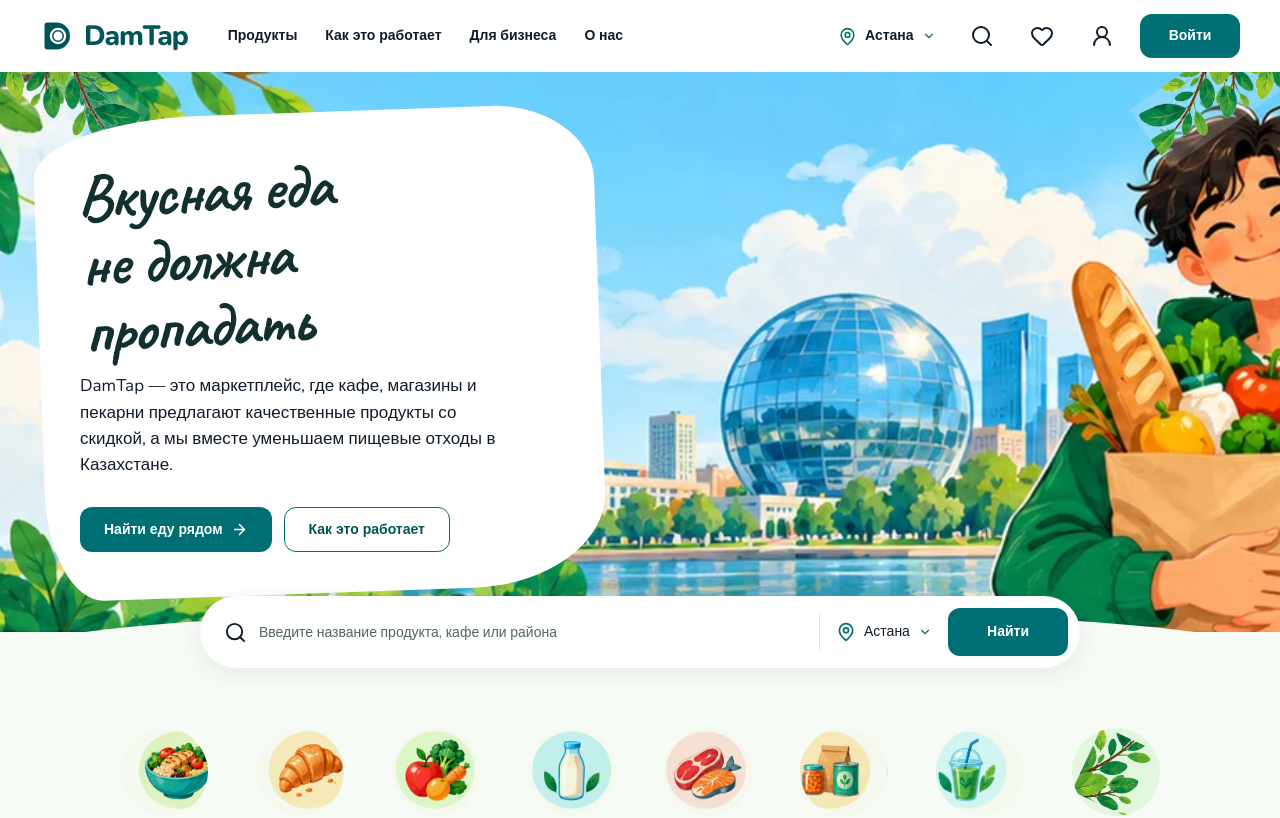
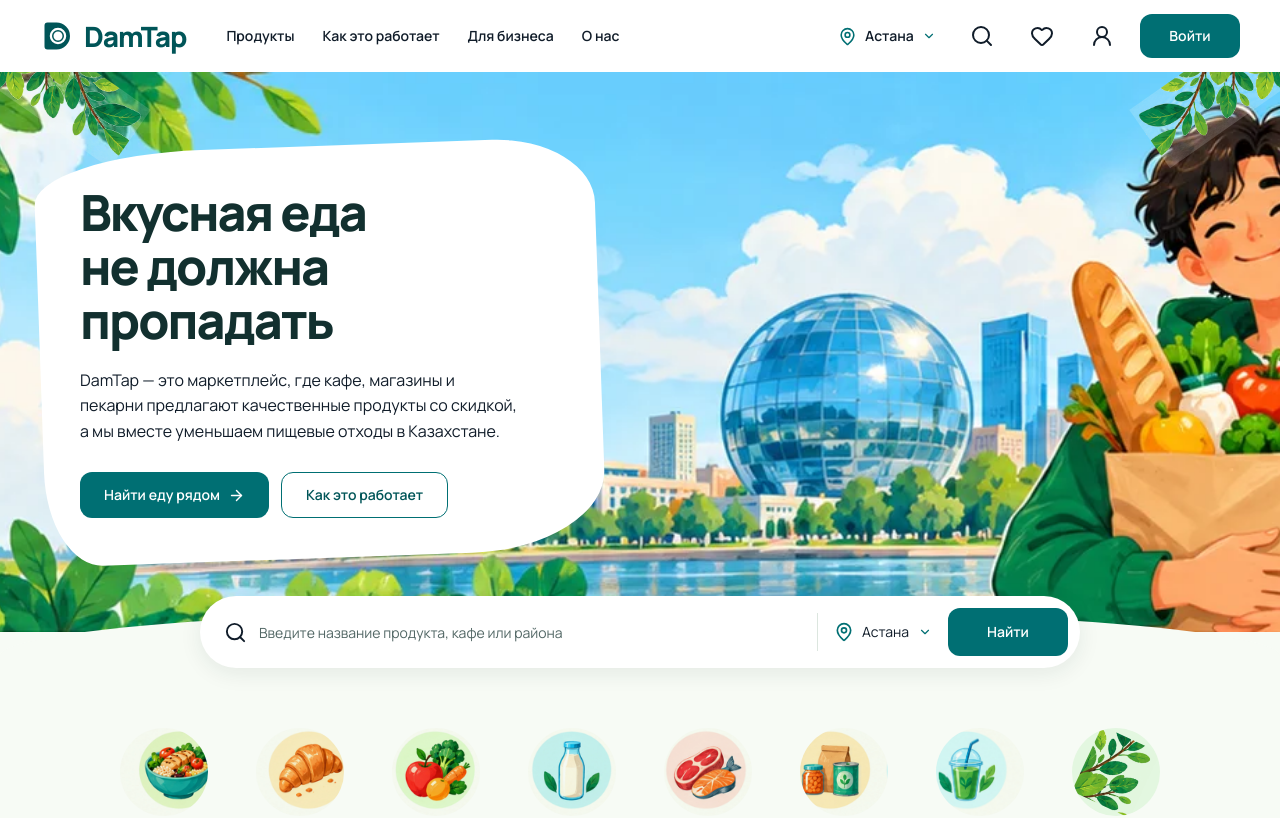
Before and after one commit to commedeschamps/DamTap, a Next.js app: page / in a window 1280 px wide. Shown: the top 818 px of the page. Built offline with nearby package versions, Linux system fonts and the light colour scheme.

Commit message:
style: migrate typography to Manrope
Replace Nunito and Caveat with Cyrillic-enabled Manrope and font fallbacks. Align heading, navigation, card and dialog type scales and remove the rotated handwritten heading.

```diff
--- a/app/globals.css
+++ b/app/globals.css
@@ -36,8 +36,7 @@
 }
 
 @theme inline {
-  --font-sans: var(--font-nunito);
-  --font-handwriting: var(--font-caveat);
+  --font-sans: var(--font-manrope);
 }
 
 :root {
@@ -47,7 +46,7 @@
 
 * { box-sizing: border-box; }
 html { scroll-behavior: smooth; scroll-padding-top: 96px; }
-body { margin: 0; background: var(--color-cream); color: var(--color-ink); font-family: var(--font-nunito), sans-serif; font-size: 16px; line-height: 1.55; }
+body { margin: 0; background: var(--color-cream); color: var(--color-ink); font-family: var(--font-manrope), Arial, sans-serif; font-size: 16px; line-height: 1.55; }
 button, input, select { font: inherit; }
 button, a, input, select { -webkit-tap-highlight-color: transparent; }
 button, select { cursor: pointer; }
@@ -60,10 +59,10 @@
 ::placeholder { color: var(--color-muted-readable); opacity: 1; }
 img { max-width: 100%; }
 h1, h2, h3, p { margin: 0; }
-h2 { font-size: 28px; font-weight: 700; line-height: 1.2; letter-spacing: -.025em; }
+h2 { font-size: clamp(28px, 2.5vw, 34px); font-weight: 700; line-height: 1.2; letter-spacing: -.03em; }
 h3 { font-weight: 700; }
 .page-container, .header-inner, .hero-inner { width: min(1200px, calc(100% - var(--page-gutter) * 2)); margin-inline: auto; }
-.button { display: inline-flex; align-items: center; justify-content: center; gap: 8px; min-height: 44px; padding: 12px 24px; border-radius: var(--radius-button); font-size: 14px; line-height: 1.4; font-weight: 800; white-space: nowrap; transition: background .18s ease, box-shadow .18s ease; }
+.button { display: inline-flex; align-items: center; justify-content: center; gap: 8px; min-height: 44px; padding: 12px 24px; border-radius: var(--radius-button); font-size: 14px; line-height: 1.4; font-weight: 600; white-space: nowrap; transition: background .18s ease, box-shadow .18s ease; }
 .button-primary { background: var(--color-primary); color: var(--color-white); }
 .button-primary:hover { background: var(--color-primary-dark); box-shadow: var(--shadow-button); }
 .button-outline { border: 1.5px solid var(--color-primary); background: var(--color-white); color: var(--color-primary-dark); }
@@ -80,11 +79,11 @@
 .brand { display: inline-flex; align-items: center; margin-right: 16px; white-space: nowrap; flex-shrink: 0; }
 .logo { display: inline-flex; align-items: center; gap: 8px; color: var(--color-primary-dark); line-height: 1; }
 .logo-symbol { width: 36px; height: 36px; flex-shrink: 0; }
-.logo-wordmark { font-family: inherit; font-size: 28px; font-weight: 800; letter-spacing: -.04em; }
+.logo-wordmark { font-family: var(--font-manrope), Arial, sans-serif; font-size: 28px; font-weight: 800; letter-spacing: -.04em; }
 .logo-inverse { color: var(--color-white); }
-.desktop-menu { display: flex; align-items: center; gap: 28px; font-size: 14px; font-weight: 700; white-space: nowrap; }
+.desktop-menu { display: flex; align-items: center; gap: 28px; font-size: 14px; font-weight: 600; white-space: nowrap; }
 .desktop-menu a:hover { color: var(--color-primary); text-decoration: underline; text-underline-offset: 4px; }
-.header-city { margin-left: auto; display: flex; align-items: center; gap: 8px; color: var(--color-primary); font-size: 14px; font-weight: 700; }
+.header-city { margin-left: auto; display: flex; align-items: center; gap: 8px; color: var(--color-primary); font-size: 14px; font-weight: 600; }
 .header-city select, .search-city select { appearance: none; border: 0; background: transparent; color: var(--color-ink); padding: 8px 0; }
 .header-actions { display: flex; align-items: center; gap: 16px; }
 .favorites-control { position: relative; }
@@ -98,9 +97,9 @@
 .hero-inner { height: 100%; display: flex; align-items: center; }
 .hero-copy { position: relative; width: 560px; max-width: 100%; padding: 40px; }
 .hero-copy::before { content: ""; background: var(--color-white); position: absolute; inset: 0; z-index: -1; border-radius: var(--radius-blob); transform: rotate(-2deg); }
-.hero h1 { font-family: var(--font-caveat), cursive; font-size: clamp(40px, 5vw, 64px); font-weight: 700; line-height: 1.05; letter-spacing: -.025em; color: var(--color-text); margin: 0 0 20px; transform: rotate(-3deg); }
+.hero h1 { font-family: var(--font-manrope), Arial, sans-serif; font-size: clamp(40px, 3.9vw, 56px); font-weight: 800; line-height: 1.08; letter-spacing: -.04em; color: var(--color-text); margin: 0 0 20px; }
 .hero h1 span { display: block; }
-.hero-copy p { font-size: 17px; line-height: 1.55; max-width: 440px; margin: 0 0 28px; }
+.hero-copy p { font-size: 16px; line-height: 1.6; max-width: 440px; margin: 0 0 28px; }
 .hero-buttons { display: flex; flex-wrap: wrap; gap: 12px; }
 .hero-leaves { position: absolute; width: 152px; height: auto; top: -12px; pointer-events: none; z-index: 1; }
 .hero-leaves-left { left: -8px; transform: rotate(35deg); }
@@ -112,7 +111,7 @@
 .search-city { display: flex; align-items: center; gap: 8px; border-left: 1px solid var(--color-border); padding-left: 16px; color: var(--color-primary); font-size: 14px; }
 .food-search > .button { min-width: 120px; min-height: 48px; }
 .categories { display: flex; justify-content: safe center; gap: 24px; margin-top: calc(36px + 56px); overflow-x: auto; scrollbar-width: none; padding-block: 4px; }
-.category { display: flex; flex-direction: column; align-items: center; justify-content: flex-start; width: 112px; flex-shrink: 0; font-size: 15px; line-height: 1.25; font-weight: 700; background: transparent; gap: 10px; text-align: center; }
+.category { display: flex; flex-direction: column; align-items: center; justify-content: flex-start; width: 112px; flex-shrink: 0; font-size: 14px; line-height: 1.35; font-weight: 600; background: transparent; gap: 10px; text-align: center; }
 .category-art { height: 88px; width: 88px; display: flex; align-items: center; justify-content: center; overflow: hidden; border-radius: var(--radius-pill); flex-shrink: 0; }
 .category-art img { width: 88px; height: 88px; object-fit: cover; mix-blend-mode: multiply; }
 .category:hover .category-art, .category[aria-pressed="true"]:not(.category-all) .category-art { outline: 2px solid var(--color-primary); outline-offset: 3px; }
@@ -120,28 +119,28 @@
 .category-all img { width: 72px; height: 64px; object-fit: cover; transform: rotate(-65deg); }
 .offer-section { margin-top: var(--section-space); padding: 24px; background: var(--color-offers); border-radius: var(--radius-card); position: relative; min-width: 0; }
 .section-heading { display: flex; align-items: baseline; justify-content: space-between; gap: 24px; margin-bottom: 24px; }
-.section-heading h2 { font-size: 28px; min-width: 0; }
+.section-heading h2 { min-width: 0; }
 .offer-strip { display: flex; gap: 20px; overflow-x: auto; scroll-snap-type: x mandatory; scrollbar-width: thin; scrollbar-color: var(--color-primary) transparent; overscroll-behavior-inline: contain; padding: 8px 4px 16px; margin-inline: -4px; }
 .offer-card { flex: 0 0 260px; width: 260px; min-width: 0; background: var(--color-white); border-radius: var(--radius-card); padding: 12px; scroll-snap-align: start; box-shadow: var(--shadow-search); transition: transform .18s ease; }
 .offer-card:hover { transform: translateY(-2px); }
 .offer-image { aspect-ratio: 4 / 3; position: relative; overflow: hidden; border-radius: var(--radius-small); }
 .offer-image-link { position: absolute; inset: 0; width: 100%; background: var(--color-green-soft); }
 .offer-image img { object-fit: cover; }
-.discount { position: absolute; left: 8px; top: 8px; background: var(--color-discount); color: var(--color-discount-text); padding: 4px 8px; border-radius: var(--radius-pill); font-size: 14px; font-weight: 900; pointer-events: none; }
+.discount { position: absolute; left: 8px; top: 8px; background: var(--color-discount); color: var(--color-discount-text); padding: 4px 8px; border-radius: var(--radius-pill); font-size: 14px; font-weight: 700; pointer-events: none; }
 .offer-favorite { position: absolute; right: 4px; top: 4px; color: var(--color-white); background: var(--color-overlay); width: 44px; height: 44px; border-radius: var(--radius-pill); display: grid; place-items: center; }
 .offer-favorite:hover, .offer-favorite[aria-pressed="true"] { background: var(--color-primary); }
 .distance { position: absolute; left: 8px; bottom: 8px; display: inline-flex; align-items: center; gap: 4px; background: var(--color-white); padding: 4px 8px; font-size: 12px; line-height: 1.25; border-radius: var(--radius-pill); pointer-events: none; }
 .distance svg { color: var(--color-primary); fill: var(--color-primary); stroke: var(--color-white); }
 .offer-body { padding-top: 12px; }
-.offer-body h3 { font-size: 16px; font-weight: 700; line-height: 1.3; min-height: 48px; }
+.offer-body h3 { font-size: 17px; font-weight: 700; line-height: 1.35; min-height: 48px; }
 .offer-body h3 button { background: transparent; text-align: left; cursor: pointer; }
 .offer-body h3 button:hover { color: var(--color-primary); }
-.venue { color: var(--color-muted-readable); font-size: 14px; margin-top: 8px; }
+.venue { color: var(--color-muted-readable); font-size: 14px; margin-top: 8px; font-weight: 500; }
 .offer-bottom { display: flex; justify-content: space-between; align-items: center; gap: 8px; margin-top: 8px; }
 .prices { display: flex; flex-wrap: nowrap; align-items: baseline; gap: 8px; min-width: 0; }
-.prices strong { color: var(--color-sale-text); font-size: 16px; font-weight: 900; white-space: nowrap; }
+.prices strong { color: var(--color-sale-text); font-size: 16px; font-weight: 700; white-space: nowrap; }
 .prices del { color: var(--color-muted-readable); font-size: 12px; white-space: nowrap; }
-.countdown { display: inline-flex; align-items: center; justify-content: center; gap: 4px; padding: 8px; background: var(--color-sale-soft); color: var(--color-sale-text); font-size: 12px; line-height: 1.25; font-weight: 800; font-variant-numeric: tabular-nums; border-radius: var(--radius-pill); white-space: nowrap; flex-shrink: 0; }
+.countdown { display: inline-flex; align-items: center; justify-content: center; gap: 4px; padding: 8px; background: var(--color-sale-soft); color: var(--color-sale-text); font-size: 12px; line-height: 1.25; font-weight: 600; font-variant-numeric: tabular-nums; border-radius: var(--radius-pill); white-space: nowrap; flex-shrink: 0; }
 .strip-wrap { position: relative; }
 .strip-controls { display: flex; justify-content: flex-end; gap: 8px; margin-top: 12px; }
 .strip-arrow { display: grid; place-items: center; background: var(--color-white); color: var(--color-primary); width: 44px; height: 44px; border-radius: var(--radius-pill); box-shadow: var(--shadow-button); }
@@ -156,7 +155,7 @@
 .how-section h2 { margin-bottom: 24px; }
 .steps { display: grid; grid-template-columns: repeat(3, minmax(0, 1fr)); gap: 32px; margin: 0; padding: 0; list-style: none; }
 .step { display: grid; grid-template-rows: 48px 1fr 200px; gap: 24px; min-width: 0; }
-.step-number { display: grid; place-items: center; background: var(--color-step); color: var(--color-white); border-radius: var(--radius-pill); font-family: var(--font-caveat), cursive; font-weight: 700; font-size: 28px; width: 48px; height: 48px; }
+.step-number { display: grid; place-items: center; background: var(--color-step); color: var(--color-white); border-radius: var(--radius-pill); font-family: var(--font-manrope), Arial, sans-serif; font-weight: 600; font-size: 18px; width: 48px; height: 48px; }
 .step-copy { max-width: 280px; }
 .step-copy h3 { font-size: 20px; line-height: 1.2; min-height: 48px; }
 .step-copy p { font-size: 15px; color: var(--color-muted-readable); line-height: 1.5; margin-top: 12px; max-width: 280px; }
@@ -182,13 +181,13 @@
 .app-dialog::backdrop { background: var(--color-overlay); }
 .dialog-close { position: absolute; right: 10px; top: 10px; z-index: 2; background: var(--color-white); }
 .dialog-content { padding: 36px 28px 28px; display: grid; gap: 14px; }
-.dialog-content h2 { font-size: 27px; padding-right: 15px; }
-.dialog-content p { font-size: 14px; }
+.dialog-content h2 { font-size: 24px; padding-right: 15px; line-height: 1.25; letter-spacing: -.025em; }
+.dialog-content p { font-size: 15px; line-height: 1.55; }
 .dialog-content .demo-note { color: var(--color-muted-readable); font-size: 13px; }
 .dialog-eyebrow { color: var(--color-primary); font-weight: 800; }
 .detail-image { width: 100%; height: 240px; object-fit: cover; }
-.detail-price { font-weight: 900; color: var(--color-sale-text); font-size: 24px !important; }
-.detail-price del { color: var(--color-muted-readable); font-size: 16px; font-weight: 400; margin-left: 12px; }
+.detail-price { font-weight: 700; color: var(--color-sale-text); font-size: 24px !important; }
+.detail-price del { color: var(--color-muted-readable); font-size: 14px; font-weight: 400; margin-left: 12px; }
 .pickup-details { display: grid; gap: 12px; padding: 16px; background: var(--color-cream); border: 1px solid var(--color-border); border-radius: var(--radius-button); }
 .pickup-details h3 { font-size: 16px; line-height: 1.3; }
 .pickup-window { font-variant-numeric: tabular-nums; }
@@ -230,12 +229,12 @@
   .header-city, .search-link, .favorites-control, .profile-button { display: none; }
   .login-button { min-width: 80px; padding-inline: 16px; }
   .mobile-nav { display: flex; position: fixed; bottom: max(8px, env(safe-area-inset-bottom)); left: 8px; right: 8px; min-height: 72px; padding: 8px; background: var(--color-white); box-shadow: var(--shadow-navigation); z-index: 20; }
-  .mobile-nav a, .mobile-nav button { background: transparent; color: var(--color-primary-dark); display: flex; flex: 1; min-width: 0; min-height: 48px; align-items: center; justify-content: center; flex-direction: column; gap: 4px; font-size: 12px; line-height: 1.25; font-weight: 800; }
+  .mobile-nav a, .mobile-nav button { background: transparent; color: var(--color-primary-dark); display: flex; flex: 1; min-width: 0; min-height: 48px; align-items: center; justify-content: center; flex-direction: column; gap: 4px; font-size: 12px; line-height: 1.25; font-weight: 600; }
   .hero { min-height: 420px; height: auto; display: grid; grid-template-columns: minmax(0, 1fr); gap: 20px; padding-top: 24px; }
   .hero::after { display: none; }
   .hero-inner, .hero-copy { display: contents; }
   .hero-copy::before { display: none; }
-  .hero h1 { grid-row: 1; width: calc(100% - 32px); margin: 0 auto; font-size: clamp(40px, 5vw, 64px); line-height: 1.05; transform: none; }
+  .hero h1 { grid-row: 1; width: calc(100% - 32px); margin: 0 auto; font-size: clamp(36px, 8vw, 44px); line-height: 1.12; }
   .hero h1 span { display: inline; }
   .hero-art { grid-row: 2; height: 200px; margin-inline: 16px; z-index: 0; }
   .hero-panorama { object-position: 45% 50%; }
--- a/app/layout.tsx
+++ b/app/layout.tsx
@@ -1,15 +1,12 @@
 import type { Metadata } from "next";
-import { Nunito, Caveat } from "next/font/google";
+import { Manrope } from "next/font/google";
 import "./globals.css";
 
-const nunito = Nunito({
-  variable: "--font-nunito",
+const manrope = Manrope({
+  variable: "--font-manrope",
   subsets: ["latin", "cyrillic"],
-});
-
-const caveat = Caveat({
-  variable: "--font-caveat",
-  subsets: ["latin", "cyrillic"],
+  display: "swap",
+  fallback: ["Arial", "Helvetica", "sans-serif"],
 });
 
 export const metadata: Metadata = {
@@ -20,7 +17,7 @@
 
 export default function RootLayout({ children }: Readonly<{ children: React.ReactNode }>) {
   return (
-    <html lang="ru" className={`${nunito.variable} ${caveat.variable}`}>
+    <html lang="ru" className={manrope.variable}>
       <body>{children}</body>
     </html>
   );
```
